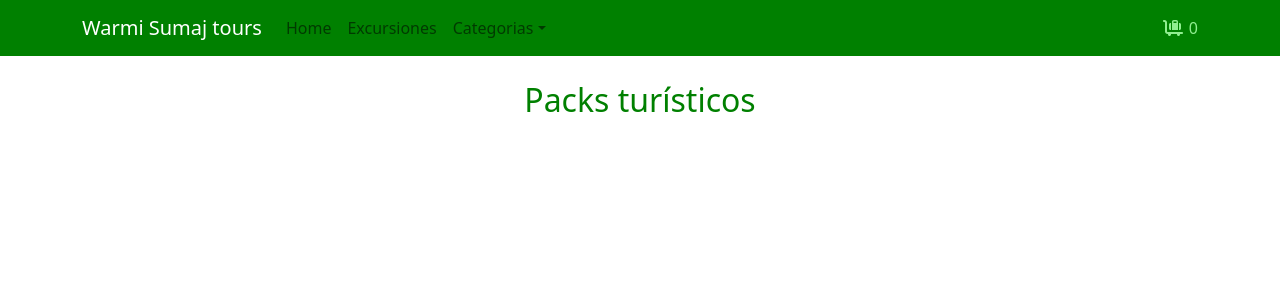
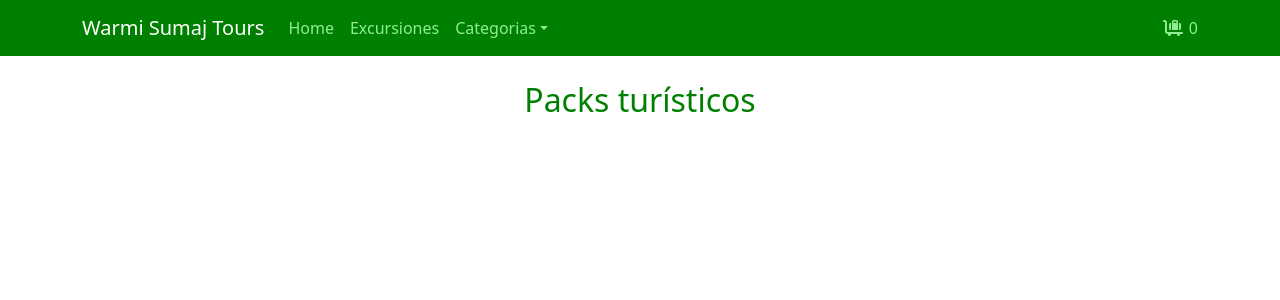
Before and after one commit to ignacioiglesias8/PF-React-Iglesias, a React (Create React App) app: page / in a window 1280 px wide. Shown: the top 300 px of the page. Built offline with nearby package versions, Linux system fonts and the light colour scheme.

Commit message:
creando repo

```diff
--- a/src/App.css
+++ b/src/App.css
@@ -8,7 +8,7 @@
   width: 100%;
 }
 
-#navBrand{
+.navbar-brand{
   color: white;
 }
 
@@ -19,6 +19,10 @@
 
 .basic-nav-dropdown{
   background-color: green;
+}
+
+.nav-link{
+  color: lightgreen;
 }
 
 .navItem {
--- a/src/components/NavBar.jsx
+++ b/src/components/NavBar.jsx
@@ -9,12 +9,12 @@ const NavBar = () => {
     return (
     <Navbar className="navBar">
         <Container>
-        <Navbar.Brand id="navBrand">Warmi Sumaj tours</Navbar.Brand>
+        <Navbar.Brand id="navBrand">Warmi Sumaj Tours</Navbar.Brand>
         <Navbar.Toggle aria-controls="basic-navbar-nav" />
         <Navbar.Collapse id="basic-navbar-nav">
             <Nav className="me-auto">
-            <Nav.Link href="#home">Home</Nav.Link>
-            <Nav.Link href="#link">Excursiones</Nav.Link>
+            <Nav.Link className="navLink" href="#home">Home</Nav.Link>
+            <Nav.Link className="navLink" href="#link">Excursiones</Nav.Link>
             <NavDropdown title="Categorias" className="basic-nav-dropdown">
                 <NavDropdown.Item className="navItem" href="#action/3.1">Valle</NavDropdown.Item>
                 <NavDropdown.Item className="navItem" href="#action/3.2">Quebrada</NavDropdown.Item>
--- a/src/index.js
+++ b/src/index.js
@@ -2,7 +2,7 @@ import React from 'react';
 import ReactDOM from 'react-dom/client';
 import './index.css';
 import App from './App';
-import reportWebVitals from './reportWebVitals';
+
 
 const root = ReactDOM.createRoot(document.getElementById('root'));
 root.render(
@@ -10,8 +10,3 @@ root.render(
     <App />
   </React.StrictMode>
 );
-
-// If you want to start measuring performance in your app, pass a function
-// to log results (for example: reportWebVitals(console.log))
-// or send to an analytics endpoint. Learn more: https://bit.ly/CRA-vitals
-reportWebVitals();
--- a/src/reportWebVitals.js
+++ /dev/null
@@ -1,13 +0,0 @@
-const reportWebVitals = onPerfEntry => {
-  if (onPerfEntry && onPerfEntry instanceof Function) {
-    import('web-vitals').then(({ getCLS, getFID, getFCP, getLCP, getTTFB }) => {
-      getCLS(onPerfEntry);
-      getFID(onPerfEntry);
-      getFCP(onPerfEntry);
-      getLCP(onPerfEntry);
-      getTTFB(onPerfEntry);
-    });
-  }
-};
-
-export default reportWebVitals;
```
Also changed, not shown: public/index.html (+0 -9 lines), src/assets/logo.png (added).
